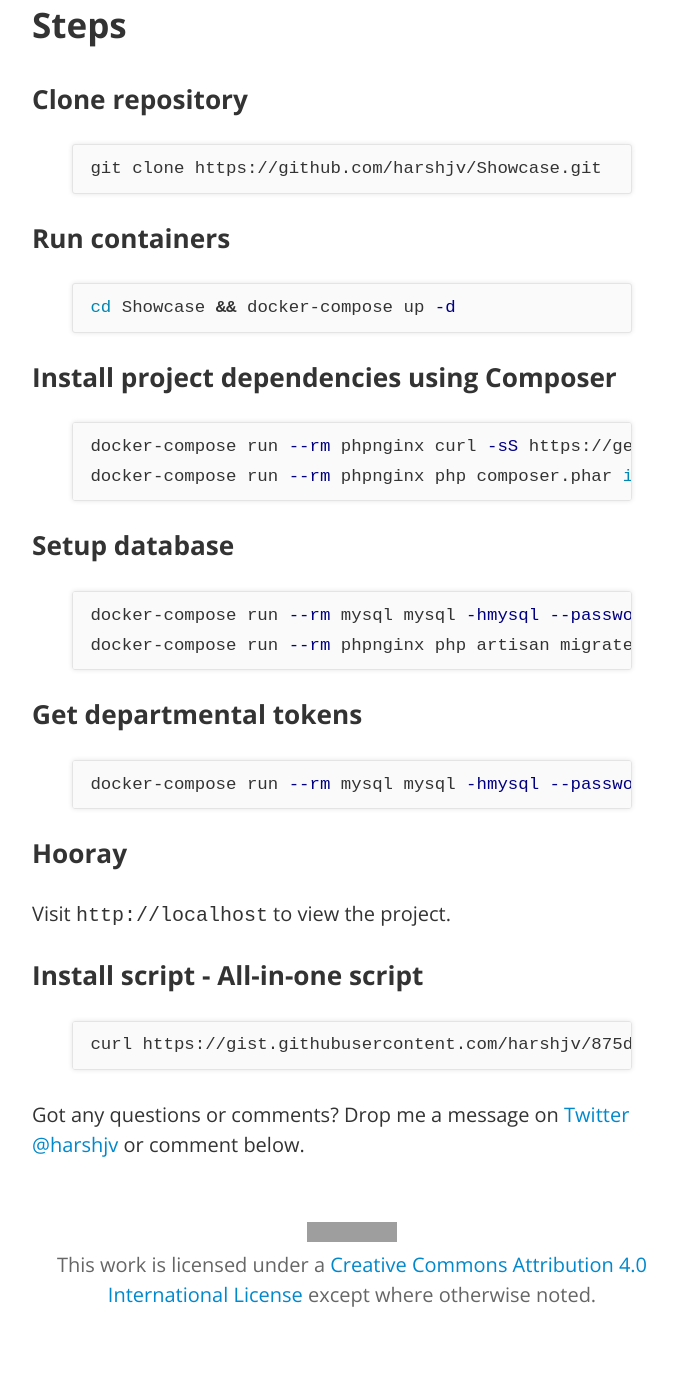
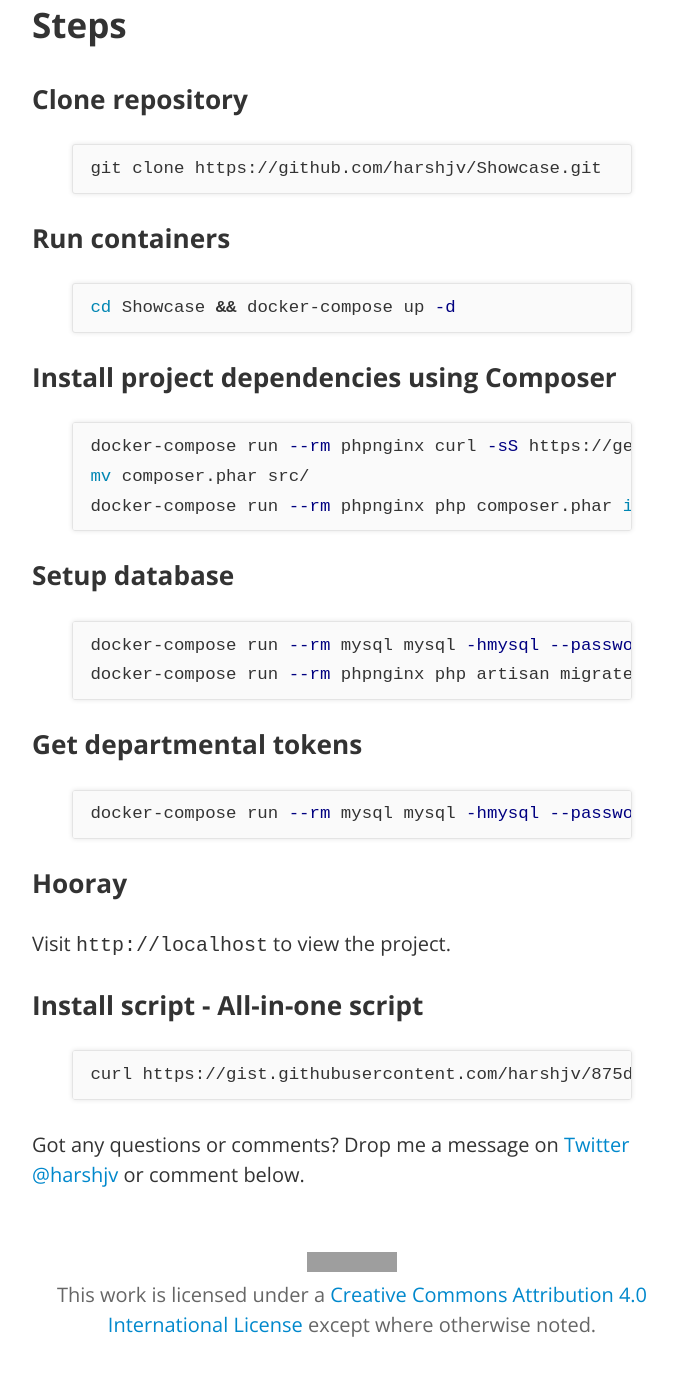
Before and after one commit to hbcbh1999/harshjv.github.io, a Jekyll site: the page built from _posts/2015-03-21-run-showcase-project-using-docker.md, in a window 1280 px wide and 1400 px high, scrolled down 680 px. Shown: the top 1376 px of the window, without its empty margins (288-965 px from the left). Built offline with Jekyll 4.4.1, drawn with Linux system fonts in a browser that asks for light colours; Markdown is read by kramdown in place of the engine named in the settings; comment, search, counter and statistics services are not loaded; some of the changed lines change nothing that is shown; grey boxes are pictures that could not be loaded.

Commit message:
Update 2015-03-21-run-showcase-project-using-docker.md

```diff
--- a/_posts/2015-03-21-run-showcase-project-using-docker.md
+++ b/_posts/2015-03-21-run-showcase-project-using-docker.md
@@ -34,6 +34,7 @@ cd Showcase && docker-compose up -d
 
 {% highlight bash %}
 docker-compose run --rm phpnginx curl -sS https://getcomposer.org/installer | php
+mv composer.phar src/
 docker-compose run --rm phpnginx php composer.phar install
 {% endhighlight %}
 
@@ -61,5 +62,5 @@ Visit `http://localhost` to view the project.
 ### Install script - All-in-one script
 
 {% highlight bash %}
-curl https://gist.githubusercontent.com/harshjv/875db02e8f8d3a09090f/raw/963e9e1204f75a170f480fb40743c97a0cb802e4/install.sh | bash
+curl https://gist.githubusercontent.com/harshjv/875db02e8f8d3a09090f/raw/1ea72fd0ad6a0b00e4c9e7d1a47a04a75be4cbda/install.sh | bash
 {% endhighlight %}
```
